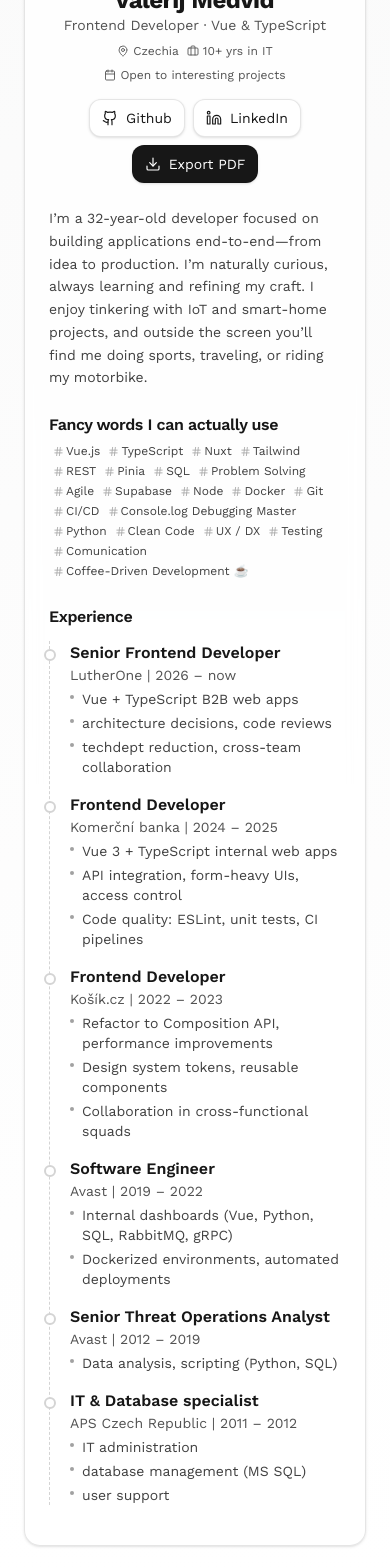
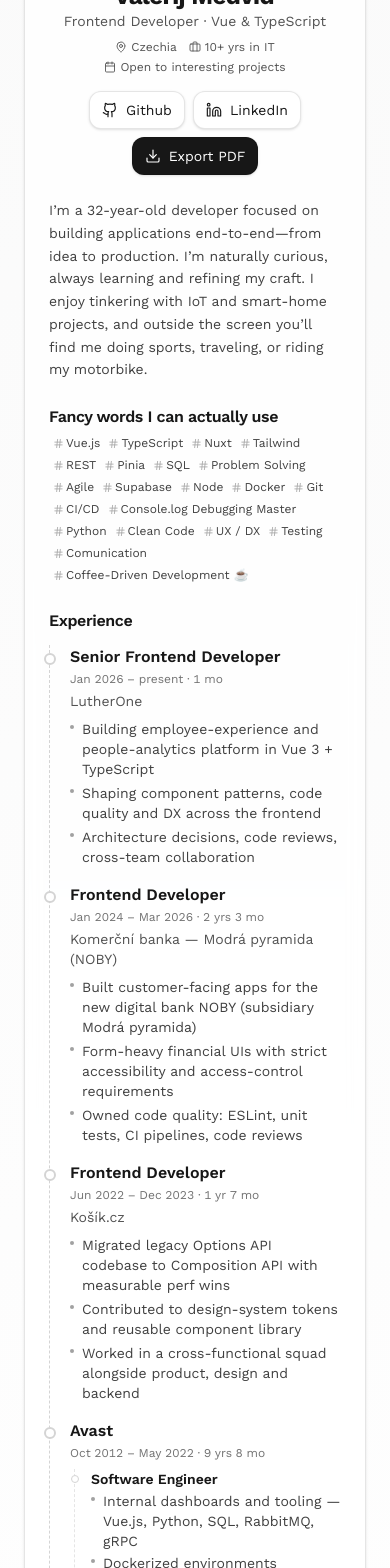
Before and after one commit to valerijmedvid/portfolio, a Vue app: page / in a window 390 px wide. Shown: the part 220-1788 px from the top of the page. Built offline with nearby package versions, Linux system fonts and the light colour scheme.

Commit message:
UI improvement

```diff
--- a/src/App.vue
+++ b/src/App.vue
@@ -1,8 +1,10 @@
 <template>
-  <main class="min-h-screen bg-gradient-to-b from-neutral-50 to-white text-neutral-900">
-    <div class="mx-auto max-w-5xl px-6 py-10 print:p-0">
+  <main
+    class="min-h-screen bg-gradient-to-b from-neutral-50 to-white text-neutral-900 print:bg-white print:text-black"
+  >
+    <div class="mx-auto max-w-5xl px-6 py-10 print:p-0 print:max-w-none">
       <section
-        class="rounded-2xl border border-black/10 dark:border-white/10 bg-white/70 dark:bg-neutral-950/60 backdrop-blur shadow-sm print:shadow-none print:border-0 print:rounded-none"
+        class="rounded-2xl border border-black/10 dark:border-white/10 bg-white/70 dark:bg-neutral-950/60 backdrop-blur shadow-sm print:bg-white print:shadow-none print:border-0 print:rounded-none print:backdrop-blur-none"
       >
         <HeroHeader />
 
@@ -18,6 +20,7 @@
 import HeroHeader from './components/HeroHeader.vue'
 import SkillList from './components/SkillList.vue'
 import ExperienceHistory from './components/ExperienceHistory.vue'
+import type { TExperience } from './components/ui/UiTimelineItem.vue'
 
 const skillList = [
   'Vue.js',
@@ -43,57 +46,100 @@ const skillList = [
   'Coffee-Driven Development ☕',
 ]
 
-const experienceList = [
+const experienceList: TExperience[] = [
+  {
+    company: 'LutherOne',
+    roles: [
       {
         title: 'Senior Frontend Developer',
-    company: 'LutherOne',
-    period: '2026 – now',
+        from: '2026-01',
+        to: 'present',
         bullets: [
-      'Vue + TypeScript B2B web apps',
-      'architecture decisions, code reviews',
-      'techdept reduction, cross-team collaboration',
+          'Building employee-experience and people-analytics platform in Vue 3 + TypeScript',
+          'Shaping component patterns, code quality and DX across the frontend',
+          'Architecture decisions, code reviews, cross-team collaboration',
+        ],
+      },
     ],
   },
   {
+    company: 'Komerční banka — Modrá pyramida (NOBY)',
+    roles: [
+      {
         title: 'Frontend Developer',
-    company: 'Komerční banka',
-    period: '2024 – 2025',
+        from: '2024-01',
+        to: '2026-03',
         bullets: [
-      'Vue 3 + TypeScript internal web apps',
-      'API integration, form-heavy UIs, access control',
-      'Code quality: ESLint, unit tests, CI pipelines',
+          'Built customer-facing apps for the new digital bank NOBY (subsidiary Modrá pyramida)',
+          'Form-heavy financial UIs with strict accessibility and access-control requirements',
+          'Owned code quality: ESLint, unit tests, CI pipelines, code reviews',
+        ],
+      },
     ],
   },
   {
+    company: 'Košík.cz',
+    roles: [
+      {
         title: 'Frontend Developer',
-    company: 'Košík.cz',
-    period: '2022 – 2023',
+        from: '2022-06',
+        to: '2023-12',
         bullets: [
-      'Refactor to Composition API, performance improvements',
-      'Design system tokens, reusable components',
-      'Collaboration in cross‑functional squads',
+          'Migrated legacy Options API codebase to Composition API with measurable perf wins',
+          'Contributed to design-system tokens and reusable component library',
+          'Worked in a cross-functional squad alongside product, design and backend',
+        ],
+      },
     ],
   },
   {
+    company: 'Avast',
+    roles: [
+      {
         title: 'Software Engineer',
-    company: 'Avast',
-    period: '2019 – 2022',
+        from: '2019-03',
+        to: '2022-05',
         bullets: [
-      'Internal dashboards (Vue, Python, SQL, RabbitMQ, gRPC)',
-      'Dockerized environments, automated deployments',
+          'Internal dashboards and tooling — Vue.js, Python, SQL, RabbitMQ, gRPC',
+          'Dockerized environments deployed to Kubernetes via automated CI/CD',
         ],
       },
       {
         title: 'Senior Threat Operations Analyst',
-    company: 'Avast',
-    period: '2012 – 2019',
-    bullets: ['Data analysis, scripting (Python, SQL)'],
+        from: '2017-07',
+        to: '2019-03',
+        bullets: [
+          'Led threat-ops processes; automated analyst workflows with Python and JS',
+          'Bridged operations and engineering — the gateway into full-time development',
+        ],
       },
       {
-    title: 'IT & Database specialist',
+        title: 'Malware Analyst & Operator',
+        from: '2014-07',
+        to: '2017-07',
+        bullets: [
+          'Malware analysis and virus-definition release pipeline',
+          'Data processing and automation in Python and SQL',
+        ],
+      },
+      {
+        title: 'Junior Malware Analyst & Operator',
+        from: '2012-10',
+        to: '2014-07',
+        bullets: ['PC malware analysis, sample triage and reporting'],
+      },
+    ],
+  },
+  {
     company: 'APS Czech Republic',
-    period: '2011 – 2012',
-    bullets: ['IT administration', 'database management (MS SQL)', 'user support'],
+    roles: [
+      {
+        title: 'IT & Database Specialist',
+        from: '2011-10',
+        to: '2012-09',
+        bullets: ['IT administration, MS SQL development and tuning, user support'],
+      },
+    ],
   },
 ]
 </script>
--- a/src/components/ExperienceHistory.vue
+++ b/src/components/ExperienceHistory.vue
@@ -1,13 +1,16 @@
 <template>
   <!-- Experience section -->
-  <section class="px-6 pb-6 print:px-2">
+  <section class="px-6 pb-6 print:px-0 print:pb-0">
     <h3 class="mb-3 text-base font-semibold tracking-tight">Experience</h3>
 
-    <div class="border-l border-dashed border-neutral-300 dark:border-neutral-700 pl-4">
+    <div
+      class="border-l border-dashed border-neutral-300 dark:border-neutral-700 pl-4 print:border-neutral-400"
+    >
       <UiTimelineItem
         v-for="(item, index) in props.experienceList"
-        :key="index"
+        :key="item.company"
         :experience="item"
+        :index="index"
       />
     </div>
   </section>
--- a/src/components/HeroHeader.vue
+++ b/src/components/HeroHeader.vue
@@ -1,29 +1,27 @@
 <template>
   <!-- Hero section -->
   <header
-    class="flex flex-col items-center gap-4 px-6 pt-8 pb-6 md:flex-row md:items-end sm:justify-between print:px-0 print:items-start"
+    class="flex flex-col items-center gap-4 px-6 pt-8 pb-6 md:flex-row md:items-center md:justify-between print:px-0 print:pt-0 print:pb-4 print:flex-row print:items-center"
   >
     <div
-      class="flex flex-col md:flex-row items-center gap-3 print:flex-row print:items-center print:gap-3"
+      class="flex flex-col items-center gap-4 md:flex-row md:items-center md:text-left print:flex-row print:items-center print:gap-4"
     >
-      <div class="size-30 shrink-0 overflow-hidden rounded-full">
+      <div
+        class="size-28 shrink-0 overflow-hidden rounded-full ring-1 ring-black/5 print:size-20 print:ring-0"
+      >
         <img :src="ProfilePhoto" alt="Valerij Medviď" class="h-full w-full object-cover" />
       </div>
 
-      <div>
-        <h1
-          class="text-2xl font-bold leading-tight tracking-tight text-center md:text-left print:text-left"
-        >
+      <div class="text-center md:text-left print:text-left">
+        <h1 class="text-2xl font-bold leading-tight tracking-tight print:text-xl">
           Valerij Medviď
         </h1>
-        <p
-          class="text-sm text-neutral-600 dark:text-neutral-400 text-center md:text-left print:text-left"
-        >
-          Frontend Developer · Vue & TypeScript
+        <p class="text-sm text-neutral-600 dark:text-neutral-400 print:text-neutral-700">
+          Frontend Developer · Vue &amp; TypeScript
         </p>
 
         <div
-          class="mt-2 flex flex-wrap items-center gap-2 text-xs text-neutral-600 dark:text-neutral-400 text-center md:text-left justify-center md:justify-start print:text-left"
+          class="mt-2 flex flex-wrap items-center justify-center gap-x-3 gap-y-1 text-xs text-neutral-600 dark:text-neutral-400 md:justify-start print:justify-start print:text-neutral-700"
         >
           <span class="inline-flex items-center gap-1">
             <UiIcon name="mappin" :size="12" />
@@ -35,30 +33,44 @@
             10+ yrs in IT
           </span>
 
-          <span class="inline-flex items-center gap-1">
+          <span class="inline-flex items-center gap-1 print:hidden">
             <UiIcon name="calendar" :size="12" />
             Open to interesting projects
+          </span>
+        </div>
+
+        <!-- Print-only contact lines (replaces the buttons that are hidden in print) -->
+        <div
+          class="mt-2 hidden flex-col gap-0.5 text-xs text-neutral-700 print:flex print:text-left"
+        >
+          <span class="inline-flex items-center gap-1.5">
+            <UiIcon name="github" :size="11" />
+            github.com/valerijmedvid
+          </span>
+          <span class="inline-flex items-center gap-1.5">
+            <UiIcon name="linkedin" :size="11" />
+            linkedin.com/in/valerijmedvid
           </span>
         </div>
       </div>
     </div>
 
     <!-- Links section -->
-    <div
-      class="flex md:flex-col sm:flex-row sm:items-center flex-wrap items-center md:items-end lg:flex-row gap-2 print:hidden justify-center md:justify-start"
-    >
+    <div class="flex flex-wrap items-center justify-center gap-2 md:justify-end print:hidden">
       <UiButton label="Github" icon="github" href="https://github.com/valerijmedvid" />
       <UiButton
         label="LinkedIn"
         icon="linkedin"
         href="https://www.linkedin.com/in/valerijmedvid/"
       />
-      <UiButton label="Export PDF" icon="download" @click="printPage" is-dark />
+      <UiButton label="Export PDF" icon="download" is-dark @click="printPage" />
     </div>
   </header>
 
   <!-- Summary section -->
-  <div class="px-6 pb-6 text-sm leading-relaxed text-neutral-700 dark:text-neutral-300 print:px-0">
+  <div
+    class="px-6 pb-6 text-sm leading-relaxed text-neutral-700 dark:text-neutral-300 print:px-0 print:pb-4 print:text-black"
+  >
     I’m a {{ getAge('1990-01-22') }}-year-old developer focused on building applications
     end-to-end—from idea to production. I’m naturally curious, always learning and refining my
     craft. I enjoy tinkering with IoT and smart-home projects, and outside the screen you’ll find me
--- a/src/components/SkillList.vue
+++ b/src/components/SkillList.vue
@@ -1,16 +1,14 @@
 <template>
   <!-- Skills section -->
-  <div class="px-6 pb-6 print:px-0">
+  <div class="px-6 pb-6 print:px-0 print:pb-3">
     <h3 class="mb-1 text-base font-semibold tracking-tight">Fancy words I can actually use</h3>
-    <div class="flex flex-wrap">
+    <div class="flex flex-wrap gap-y-0.5">
       <UiTag
         v-for="(skill, index) in props.skillList"
         :key="skill"
         :label="skill"
-        :style="{
-          animationDelay: `${index * 30}ms`,
-        }"
-        class="animate-slideIn"
+        :style="{ animationDelay: `${index * 25}ms` }"
+        class="motion-safe:animate-slide-in print:!animate-none"
       />
     </div>
   </div>
--- a/src/components/ui/UiButton.vue
+++ b/src/components/ui/UiButton.vue
@@ -1,24 +1,35 @@
 <template>
-  <a
+  <component
+    :is="props.href ? 'a' : 'button'"
     :href="props.href"
+    :target="props.href ? '_blank' : undefined"
+    :rel="props.href ? 'noopener noreferrer' : undefined"
+    :type="props.href ? undefined : 'button'"
     :class="{
-      'bg-neutral-900 text-white hover:opacity-80': props.isDark,
-      'bg-white border-black/10': !props.isDark,
+      'bg-neutral-900 text-white hover:bg-neutral-800': props.isDark,
+      'bg-white text-neutral-900 hover:bg-neutral-50': !props.isDark,
     }"
-    class="inline-flex items-center gap-2 rounded-xl border border-black/10 px-3 py-2 text-sm shadow-sm hover:opacity-50 transition cursor-pointer"
+    class="inline-flex items-center gap-2 rounded-xl border border-black/10 px-3 py-2 text-sm shadow-sm transition-colors duration-200 cursor-pointer hover:shadow focus-visible:outline-none focus-visible:ring-2 focus-visible:ring-neutral-900/40"
   >
     <UiIcon v-if="props.icon" :name="props.icon" />
     {{ props.label }}
-  </a>
+  </component>
 </template>
 
 <script setup lang="ts">
 import UiIcon from './UiIcon.vue'
 
-const props = defineProps<{
-  label: string
-  icon?: string
-  href?: string
-  isDark?: boolean
-}>()
+const props = withDefaults(
+  defineProps<{
+    label: string
+    icon?: string
+    href?: string
+    isDark?: boolean
+  }>(),
+  {
+    icon: undefined,
+    href: undefined,
+    isDark: false,
+  },
+)
 </script>
--- a/src/components/ui/UiTimelineItem.vue
+++ b/src/components/ui/UiTimelineItem.vue
@@ -1,41 +1,124 @@
 <template>
-  <div class="relative mb-4 pl-1 print:mb-0">
+  <div
+    class="group relative mb-4 pl-1 page-break-avoid motion-safe:animate-slide-in print:!animate-none print:mb-2"
+    :style="{ animationDelay: `${props.index * 80}ms` }"
+  >
     <div
-      class="absolute -left-[22px] top-2 size-3 rounded-full border-2 border-neutral-300 dark:border-neutral-700 bg-white dark:bg-neutral-950"
+      class="absolute -left-[22px] top-2 size-3 rounded-full border-2 border-neutral-300 dark:border-neutral-700 bg-white dark:bg-neutral-950 transition-colors duration-200 group-hover:border-neutral-900 dark:group-hover:border-neutral-100 print:border-neutral-400"
     />
 
-    <div class="mb-1">
-      <h4 class="font-semibold text-neutral-900 dark:text-neutral-100">
-        {{ props.experience.title }}
+    <!-- Header: title + period side by side, secondary line below -->
+    <div class="mb-1 flex flex-col gap-0.5 sm:flex-row sm:items-baseline sm:justify-between">
+      <h4 class="font-semibold text-neutral-900 dark:text-neutral-100 print:text-black">
+        {{ headerTitle }}
       </h4>
-
-      <p class="text-sm text-neutral-600 dark:text-neutral-400">
-        {{ props.experience.company }} | {{ props.experience.period }}
+      <p
+        class="text-xs text-neutral-500 dark:text-neutral-400 tabular-nums sm:text-right print:text-black"
+      >
+        {{ formatPeriod(companyRange.from, companyRange.to) }}
       </p>
     </div>
 
-    <ul class="space-y-1 text-sm text-neutral-700 dark:text-neutral-300">
+    <p
+      v-if="headerSubtitle"
+      class="mb-2 text-sm text-neutral-600 dark:text-neutral-400 print:text-neutral-800"
+    >
+      {{ headerSubtitle }}
+    </p>
+
+    <!-- Single role: bullets directly under header -->
+    <ul
+      v-if="singleRole"
+      class="space-y-1 text-sm text-neutral-700 dark:text-neutral-300 print:text-black"
+    >
       <li
-        v-for="(bullet, index) in props.experience.bullets"
-        :key="index"
+        v-for="(bullet, i) in singleRole.bullets"
+        :key="i"
         class="flex items-start gap-2"
       >
-        <span class="mt-1.5 size-1 shrink-0 rounded-full bg-neutral-400"></span>
+        <span
+          class="mt-1.5 size-1 shrink-0 rounded-full bg-neutral-400 print:bg-neutral-700"
+        ></span>
         <span>{{ bullet }}</span>
       </li>
     </ul>
+
+    <!-- Multi-role: nested sub-timeline -->
+    <div
+      v-else
+      class="mt-2 ml-1 space-y-3 border-l border-dashed border-neutral-200 dark:border-neutral-800 pl-4 print:border-neutral-300 print:space-y-2"
+    >
+      <div
+        v-for="(role, i) in props.experience.roles"
+        :key="i"
+        class="relative page-break-avoid"
+      >
+        <div
+          class="absolute -left-[20px] top-1.5 size-2 rounded-full border border-neutral-300 dark:border-neutral-700 bg-white dark:bg-neutral-950 print:border-neutral-400"
+        />
+
+        <h5
+          class="mb-0.5 text-sm font-semibold text-neutral-900 dark:text-neutral-100 print:text-black"
+        >
+          {{ role.title }}
+        </h5>
+
+        <ul class="space-y-0.5 text-sm text-neutral-700 dark:text-neutral-300 print:text-black">
+          <li
+            v-for="(bullet, j) in role.bullets"
+            :key="j"
+            class="flex items-start gap-2"
+          >
+            <span
+              class="mt-1.5 size-1 shrink-0 rounded-full bg-neutral-400 print:bg-neutral-700"
+            ></span>
+            <span>{{ bullet }}</span>
+          </li>
+        </ul>
+      </div>
+    </div>
   </div>
 </template>
 
 <script setup lang="ts">
-export type TExperience = {
+import { computed } from 'vue'
+import { formatPeriod, earliest, latest, type YearMonth } from '@/utils/period'
+
+export type TRole = {
   title: string
-  company: string
-  period: string
+  from: YearMonth
+  to: YearMonth
   bullets: string[]
 }
 
-const props = defineProps<{
-  experience: TExperience
-}>()
+export type TExperience = {
+  company: string
+  roles: TRole[]
+}
+
+const props = withDefaults(
+  defineProps<{
+    experience: TExperience
+    index?: number
+  }>(),
+  { index: 0 },
+)
+
+const singleRole = computed((): TRole | null => {
+  return props.experience.roles.length === 1 ? (props.experience.roles[0] ?? null) : null
+})
+
+const headerTitle = computed((): string => {
+  return singleRole.value ? singleRole.value.title : props.experience.company
+})
+
+const headerSubtitle = computed((): string | null => {
+  return singleRole.value ? props.experience.company : null
+})
+
+const companyRange = computed((): { from: YearMonth; to: YearMonth } => {
+  const froms = props.experience.roles.map((r) => r.from)
+  const tos = props.experience.roles.map((r) => r.to)
+  return { from: earliest(froms), to: latest(tos) }
+})
 </script>
--- /dev/null
+++ b/src/utils/period.ts
@@ -0,0 +1,55 @@
+const MONTHS_SHORT = [
+  'Jan',
+  'Feb',
+  'Mar',
+  'Apr',
+  'May',
+  'Jun',
+  'Jul',
+  'Aug',
+  'Sep',
+  'Oct',
+  'Nov',
+  'Dec',
+]
+
+export type YearMonth = `${number}-${number}` | 'present'
+
+function parseYearMonth(s: YearMonth): Date {
+  if (s === 'present') return new Date()
+  return new Date(Number(s.slice(0, 4)), Number(s.slice(5, 7)) - 1, 1)
+}
+
+function formatYearMonth(s: YearMonth): string {
+  if (s === 'present') return 'present'
+  const d = parseYearMonth(s)
+  return `${MONTHS_SHORT[d.getMonth()]} ${d.getFullYear()}`
+}
+
+function diffMonths(from: YearMonth, to: YearMonth): number {
+  const a = parseYearMonth(from)
+  const b = parseYearMonth(to)
+  const months = (b.getFullYear() - a.getFullYear()) * 12 + (b.getMonth() - a.getMonth())
+  return Math.max(months + 1, 1)
+}
+
+function formatDuration(months: number): string {
+  const years = Math.floor(months / 12)
+  const mo = months % 12
+  const parts: string[] = []
+  if (years > 0) parts.push(`${years} ${years === 1 ? 'yr' : 'yrs'}`)
+  if (mo > 0 || parts.length === 0) parts.push(`${mo} mo`)
+  return parts.join(' ')
+}
+
+export function formatPeriod(from: YearMonth, to: YearMonth): string {
+  return `${formatYearMonth(from)} – ${formatYearMonth(to)} · ${formatDuration(diffMonths(from, to))}`
+}
+
+export function earliest(values: YearMonth[]): YearMonth {
+  return values.reduce((min, v) => (parseYearMonth(v) < parseYearMonth(min) ? v : min))
+}
+
+export function latest(values: YearMonth[]): YearMonth {
+  return values.reduce((max, v) => (parseYearMonth(v) > parseYearMonth(max) ? v : max))
+}
```
Also changed, not shown: src/style.css (+56 -0 lines). Lines whose indentation alone changed are shown as unchanged.
